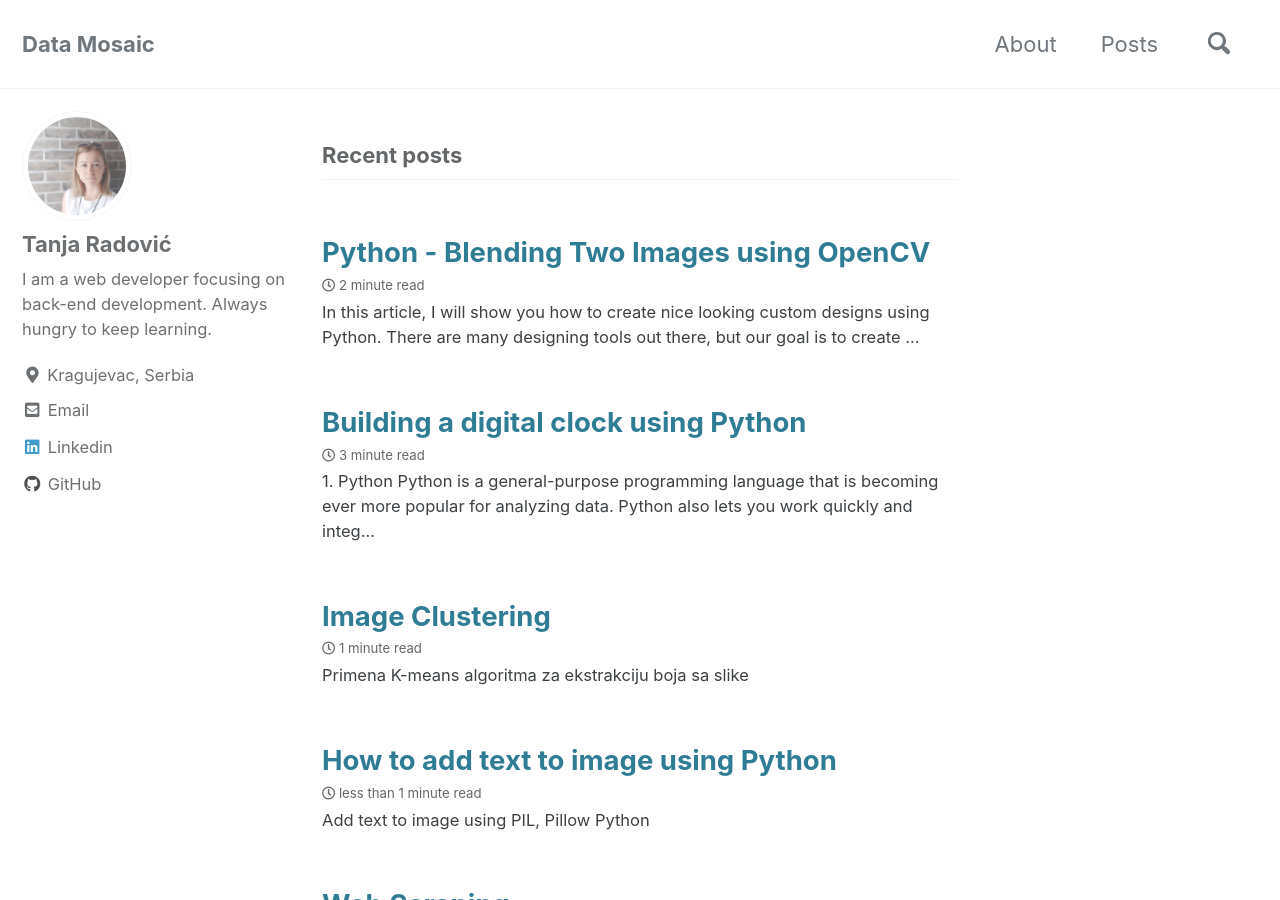
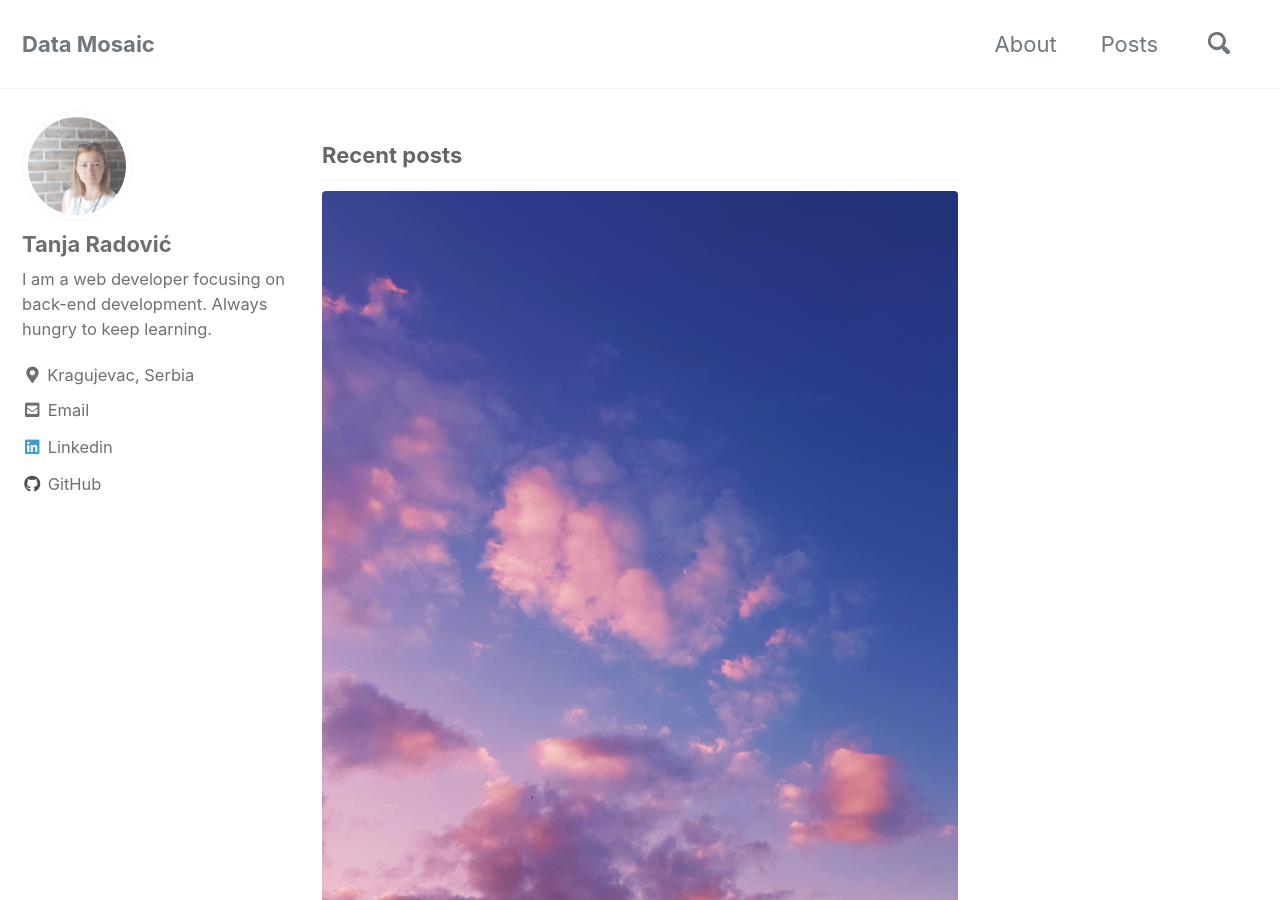
Before and after one commit to tradovic/blog, a Jekyll site: the page built from index.html, in a window 1280 px wide and 900 px high. Built offline with Jekyll 4.4.1, drawn with Linux system fonts in a browser that asks for light colours; cached includes are drawn as plain includes; the list of posts is cut into pages by our own code.

Commit message:
Update archive-single.html

```diff
--- a/_includes/archive-single.html
+++ b/_includes/archive-single.html
@@ -12,12 +12,9 @@
 
 <div class="{{ include.type | default: 'list' }}__item">
   <article class="archive__item" itemscope itemtype="https://schema.org/CreativeWork">
-    <!-- {% if include.type == "grid" and teaser %} -->
-      <div class="archive__item-teaser">
-        <!-- <img src="{{ teaser | relative_url }}" alt=""> -->
-        <img src="/assets/images/background.jpg" alt="">
-      </div>
-   <!--  {% endif %} -->
+    <div class="archive__item-teaser">
+      <img src="/assets/images/background.jpg" alt="">
+    </div>
     <h2 class="archive__item-title no_toc" itemprop="headline">
       {% if post.link %}
         <a href="{{ post.link }}">{{ title }}</a> <a href="{{ post.url | relative_url }}" rel="permalink"><i class="fas fa-link" aria-hidden="true" title="permalink"></i><span class="sr-only">Permalink</span></a>
```
